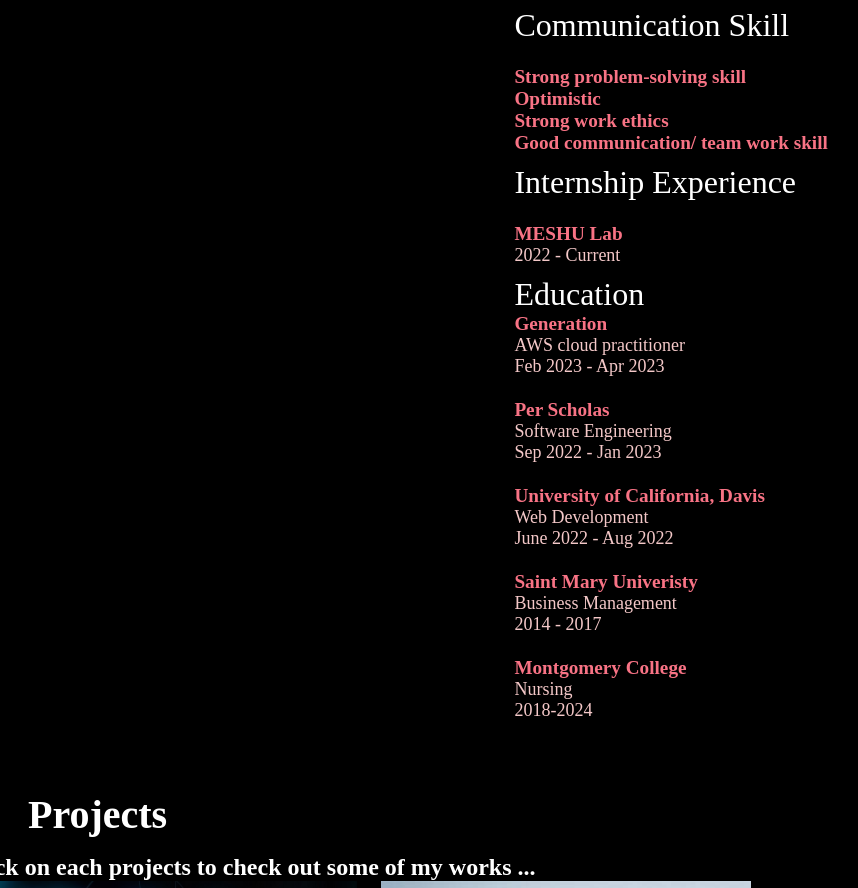
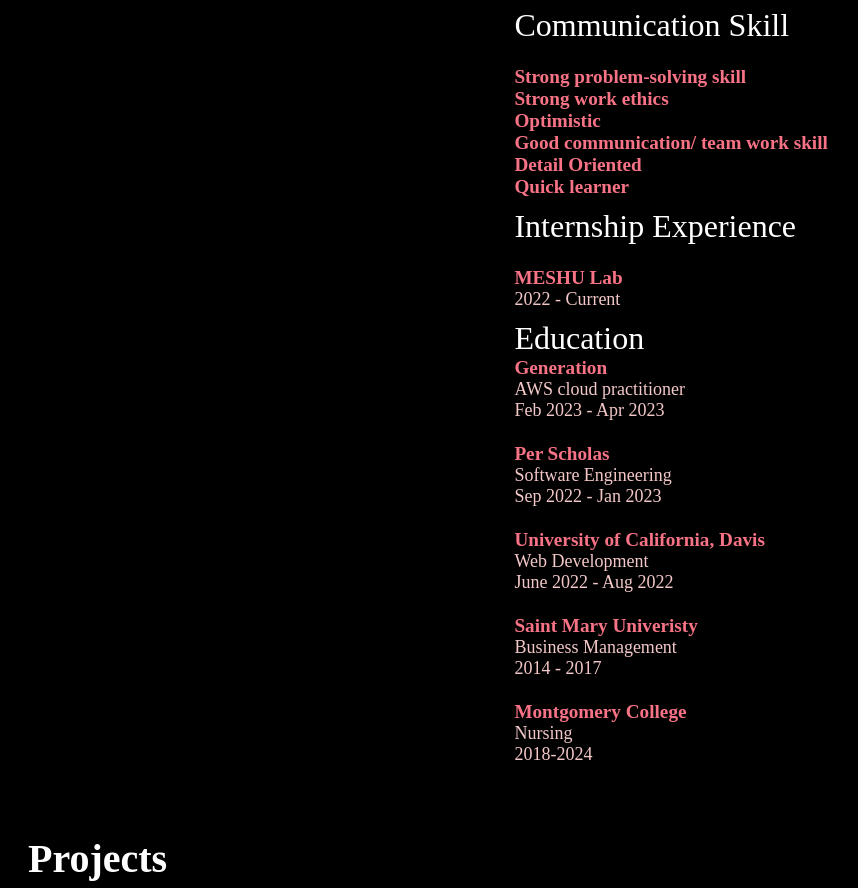
Before and after one commit to Bettyshawla/portfolio-html, a plain HTML site: page index.html in a window 1280 px wide. Shown: the part 1745-2633 px from the top of the page, without its empty margins (36-894 px from the left). Drawn offline with Linux system fonts and the light colour scheme.

Commit message:
new personal skills added

```diff
--- a/index.html
+++ b/index.html
@@ -128,11 +128,15 @@
                     <br />
                     <b class="per-skill">Strong problem-solving skill</b>
                     <br />
+                    <b class="per-skill">Strong work ethics</b>
+                    <br />
                     <b class="per-skill">Optimistic</b>
                     <br />
-                    <b class="per-skill">Strong work ethics</b>
-                    <br />
                     <b class="per-skill">Good communication/ team work skill</b>
+                    <br>
+                    <b class="per-skill">Detail Oriented</b>
+                    <br>
+                    <b class="per-skill">Quick learner</b>
                   </li>
                 </ul>
               </div>
```
